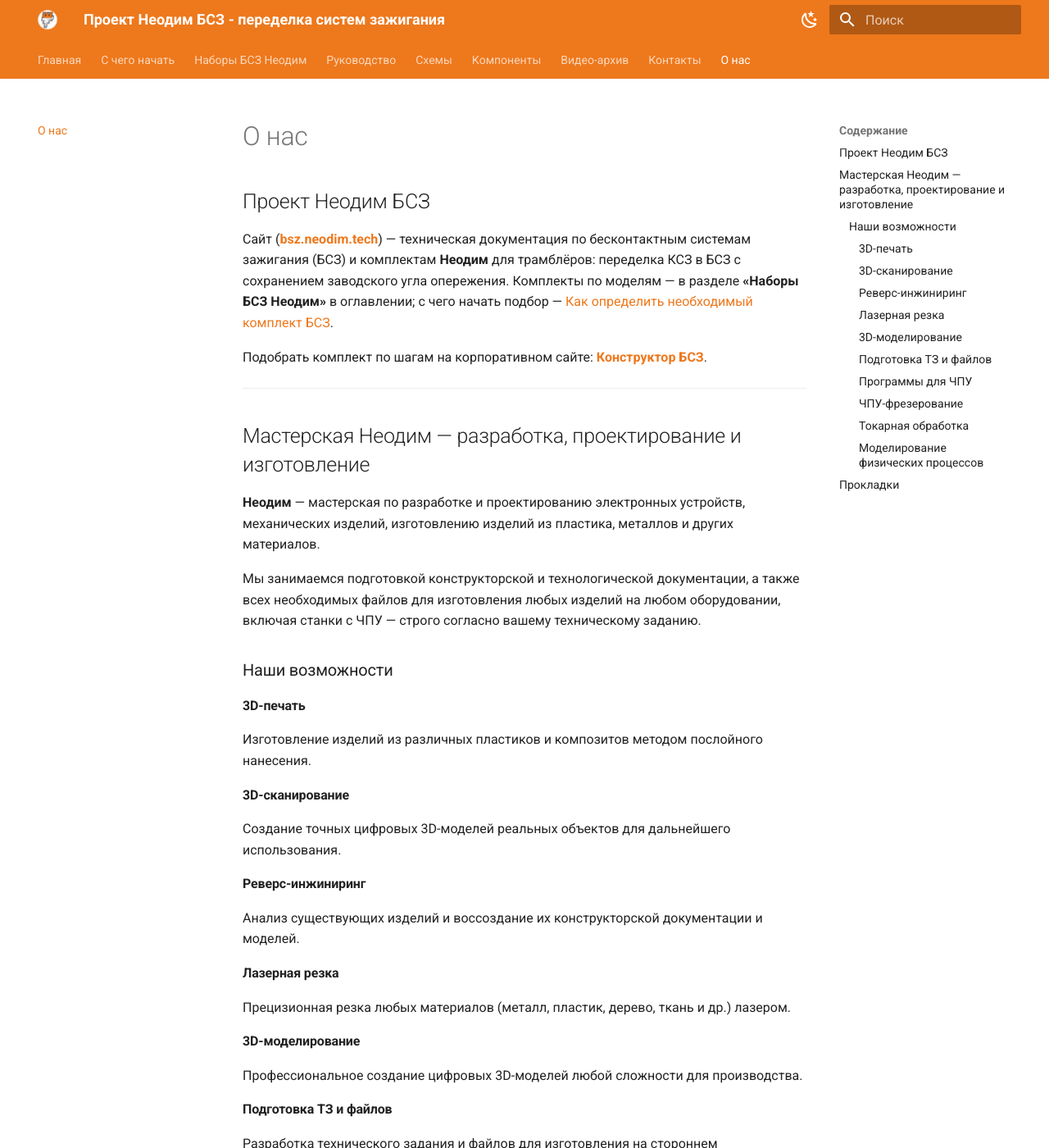
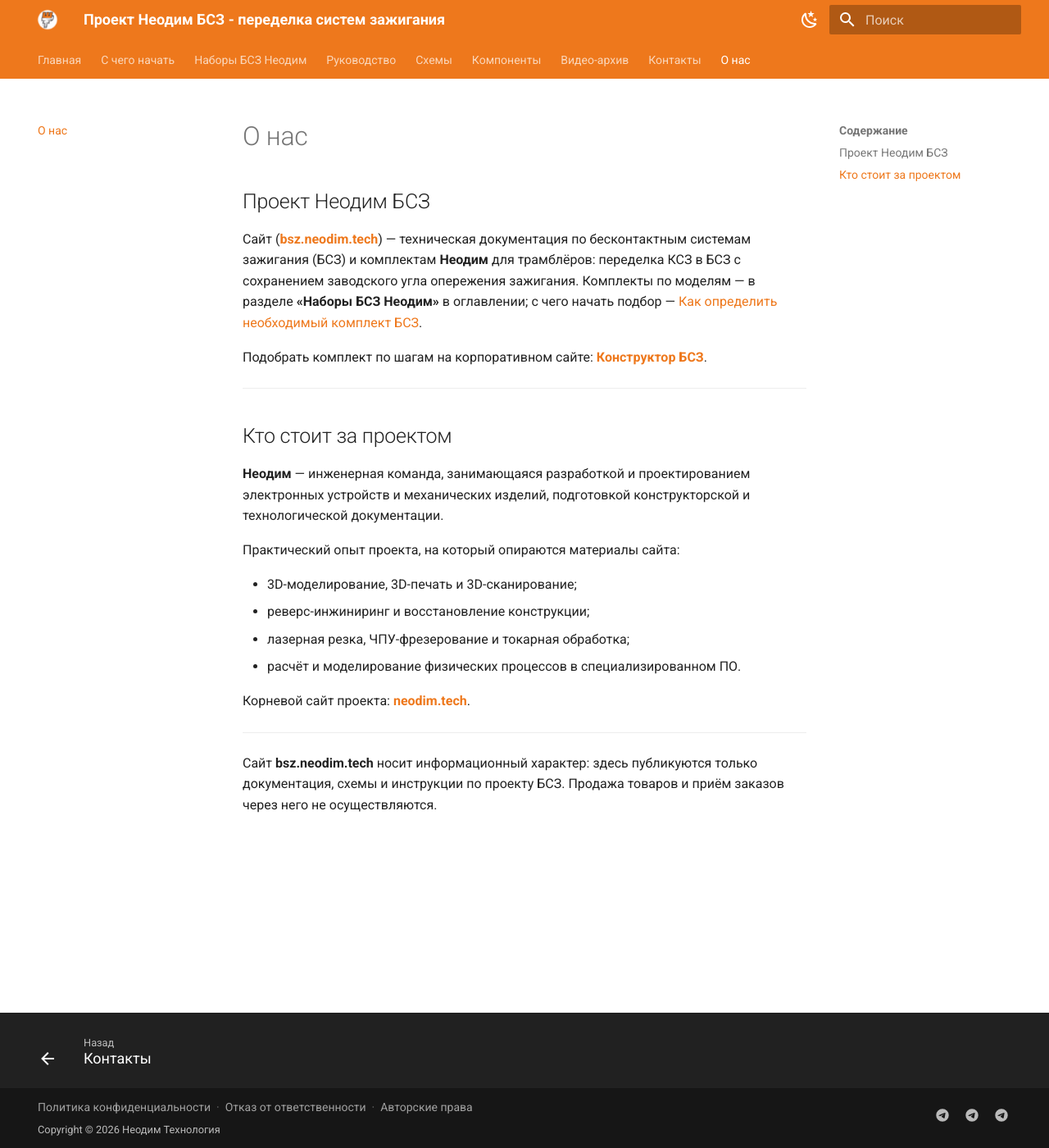
Before and after one commit to inscrut/neodim-bsz, an MkDocs documentation site: the page built from docs/about.md, in a window 1280 px wide and 1400 px high. Shown: the whole window at 82% size. Built offline with MkDocs 1.6.1 and Material for MkDocs 9.7.7, drawn with Linux system fonts in a browser that asks for light colours; some of the changed text lies outside the part shown.

Commit message:
Rewrite about page without commercial references

```diff
--- a/docs/about.md
+++ b/docs/about.md
@@ -2,68 +2,25 @@
 
 ## Проект Неодим БСЗ {#neodim-bsz-project}
 
-Сайт (**[bsz.neodim.tech](https://bsz.neodim.tech/)**) — техническая документация по бесконтактным системам зажигания (БСЗ) и комплектам **Неодим** для трамблёров: переделка КСЗ в БСЗ с сохранением заводского угла опережения. Комплекты по моделям — в разделе **«Наборы БСЗ Неодим»** в оглавлении; с чего начать подбор — [Как определить необходимый комплект БСЗ](kits/how-to-choose-kit.md).
+Сайт (**[bsz.neodim.tech](https://bsz.neodim.tech/)**) — техническая документация по бесконтактным системам зажигания (БСЗ) и комплектам **Неодим** для трамблёров: переделка КСЗ в БСЗ с сохранением заводского угла опережения зажигания. Комплекты по моделям — в разделе **«Наборы БСЗ Неодим»** в оглавлении; с чего начать подбор — [Как определить необходимый комплект БСЗ](kits/how-to-choose-kit.md).
 
 Подобрать комплект по шагам на корпоративном сайте: **[Конструктор БСЗ](https://neodim.tech/bsz)**.
 
 ---
 
-## Мастерская Неодим — разработка, проектирование и изготовление {#neodim-workshop}
+## Кто стоит за проектом {#project-team}
 
-**Неодим** — мастерская по разработке и проектированию электронных устройств, механических изделий, изготовлению изделий из пластика, металлов и других материалов.
+**Неодим** — инженерная команда, занимающаяся разработкой и проектированием электронных устройств и механических изделий, подготовкой конструкторской и технологической документации.
 
-Мы занимаемся подготовкой конструкторской и технологической документации, а также всех необходимых файлов для изготовления любых изделий на любом оборудовании, включая станки с ЧПУ — строго согласно вашему техническому заданию.
+Практический опыт проекта, на который опираются материалы сайта:
 
-### Наши возможности {#our-capabilities}
-
-#### 3D-печать {#capability-3d-printing}
-
-Изготовление изделий из различных пластиков и композитов методом послойного нанесения.
-
-#### 3D-сканирование {#capability-3d-scanning}
-
-Создание точных цифровых 3D-моделей реальных объектов для дальнейшего использования.
-
-#### Реверс-инжиниринг {#capability-reverse-engineering}
-
-Анализ существующих изделий и воссоздание их конструкторской документации и моделей.
-
-#### Лазерная резка {#capability-laser-cutting}
-
-Прецизионная резка любых материалов (металл, пластик, дерево, ткань и др.) лазером.
-
-#### 3D-моделирование {#capability-3d-modeling}
-
-Профессиональное создание цифровых 3D-моделей любой сложности для производства.
-
-#### Подготовка ТЗ и файлов {#capability-specs-and-files}
-
-Разработка технического задания и файлов для изготовления на стороннем оборудовании.
-
-#### Программы для ЧПУ {#capability-cnc-programming}
-
-Создание управляющих программ для станков с числовым программным управлением.
-
-#### ЧПУ-фрезерование {#capability-cnc-milling}
-
-Высокоточная фрезерная обработка металлов и других материалов на ЧПУ-станках.
-
-#### Токарная обработка {#capability-lathe}
-
-Токарная обработка на универсальных и ЧПУ-станках.
-
-#### Моделирование физических процессов {#capability-physics-simulation}
-
-Симуляция и расчёт физических процессов в специализированном ПО для оптимизации.
-
-Мы изготавливаем устройства и изделия на различном оборудовании по вашему ТЗ, с оптимизацией затрат, экономическим обоснованием и учётом всех ограничений.
-
-**[Перейти в каталог](https://neodim.tech/catalog)** — просмотр доступных товаров и комплектующих.
-
-> От идеи до готового изделия — полный цикл в мастерской Неодим.
+- 3D-моделирование, 3D-печать и 3D-сканирование;
+- реверс-инжиниринг и восстановление конструкции;
+- лазерная резка, ЧПУ-фрезерование и токарная обработка;
+- расчёт и моделирование физических процессов в специализированном ПО.
 
 Корневой сайт проекта: **[neodim.tech](https://neodim.tech/)**.
 
-## Прокладки {#gaskets}
+---
 
-По запросу изготавливаем прокладки по образцу, чертежу или привалочной плоскости (в т.ч. под моторы МеМЗ 968, 965/966 для ЗАЗ и ЛуАЗ). Уточняйте через [Контакты](contact.md).
+Сайт **bsz.neodim.tech** носит информационный характер: здесь публикуются только документация, схемы и инструкции по проекту БСЗ. Продажа товаров и приём заказов через него не осуществляются.
```
Also changed, not shown: rules.md (+1 -1 lines).
